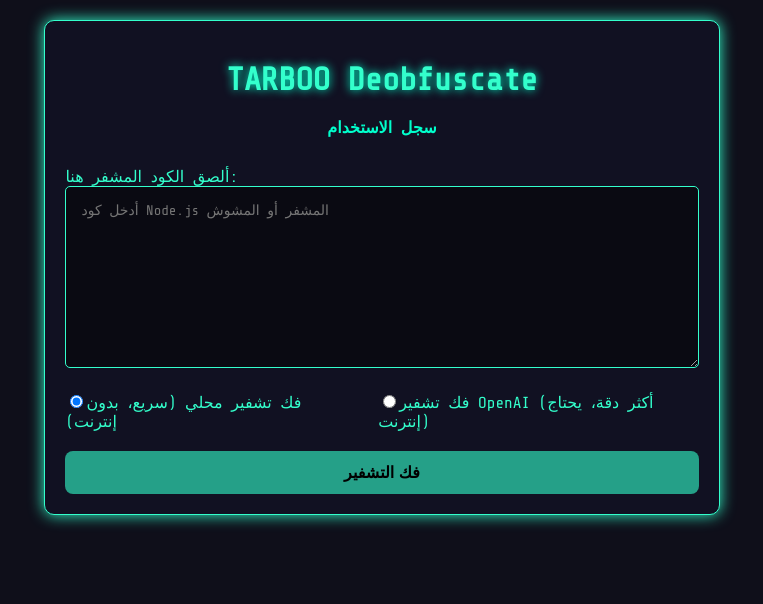
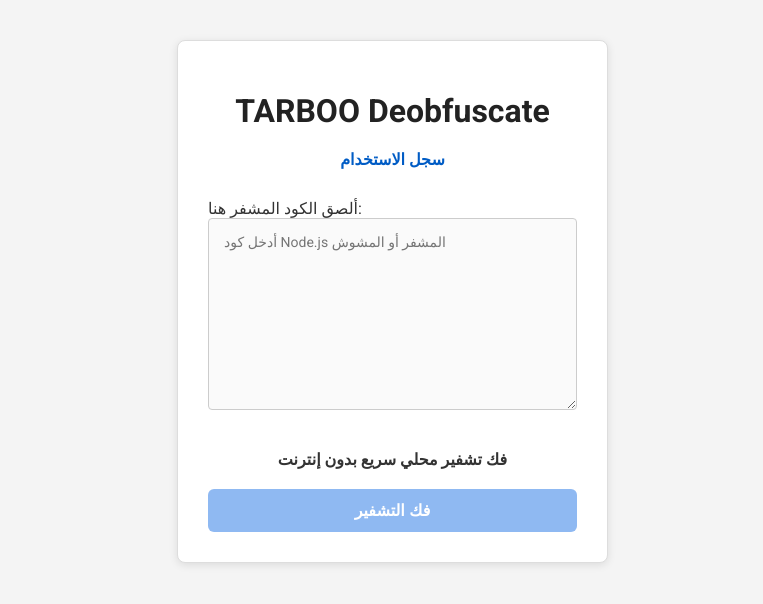
Before and after one commit to Tarboobot2888/tarboo_deobfuscate, a Next.js app: page / in a window 1280 px wide. Shown: the top 604 px of the page, without its empty margins (258-1021 px from the left). Built offline with nearby package versions, Linux system fonts and the light colour scheme.

Commit message:
Remove OpenAI features and redesign UI

```diff
--- a/lib/openai.ts
+++ /dev/null
@@ -1,37 +0,0 @@
-// lib/openai.ts
-import axios from "axios";
-
-// مفتاح OpenAI مباشر
-const OPENAI_API_KEY = "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";
-
-export async function deobfuscateWithOpenAI(code: string): Promise<string> {
-  const prompt = `
-فك شفرة هذا الكود المشفر بجافاسكريبت node.js، وأعد كتابته بشكل واضح ومنسق:
-
-${code}
-
-أعد كتابة الكود المفكوك فقط بدون شرح.
-  `;
-
-  try {
-    const response = await axios.post(
-      "https://api.openai.com/v1/chat/completions",
-      {
-        model: "gpt-4o-mini",
-        messages: [{ role: "user", content: prompt }],
-        temperature: 0,
-        max_tokens: 2000,
-      },
-      {
-        headers: {
-          "Content-Type": "application/json",
-          Authorization: `Bearer ${OPENAI_API_KEY}`,
-        },
-      }
-    );
-
-    return response.data.choices[0].message.content || "لم يتم فك التشفير.";
-  } catch (error: any) {
-    return "حدث خطأ أثناء استخدام OpenAI: " + (error.message || "غير معروف");
-  }
-}
--- a/pages/api/openai-decode.ts
+++ /dev/null
@@ -1,22 +0,0 @@
-// pages/api/openai-decode.ts
-import type { NextApiRequest, NextApiResponse } from "next";
-import { deobfuscateWithOpenAI } from "../../lib/openai";
-
-export default async function handler(req: NextApiRequest, res: NextApiResponse) {
-  if (req.method !== "POST") {
-    return res.status(405).json({ error: "Method not allowed" });
-  }
-
-  const { code } = (req as any).body;
-
-  if (!code) {
-    return res.status(400).json({ error: "Code is required" });
-  }
-
-  try {
-    const decoded = await deobfuscateWithOpenAI(code);
-    res.status(200).json({ decoded });
-  } catch (error: any) {
-    res.status(500).json({ error: error.message || "Unknown error" });
-  }
-}
--- a/pages/index.tsx
+++ b/pages/index.tsx
@@ -8,7 +8,6 @@
   const [code, setCode] = useState("");
   const [output, setOutput] = useState("");
   const [loading, setLoading] = useState(false);
-  const [method, setMethod] = useState<"local" | "openai">("local");
   const [error, setError] = useState<string | null>(null);
 
   // سجل الاستخدام في localStorage
@@ -17,7 +16,7 @@
       const history = JSON.parse(localStorage.getItem("history") || "[]");
       localStorage.setItem(
         "history",
-        JSON.stringify([{ input: code, output, method, timestamp: Date.now() }, ...history].slice(0, 30))
+        JSON.stringify([{ input: code, output, method: 'local', timestamp: Date.now() }, ...history].slice(0, 30))
       );
     }
   }, [output]);
@@ -27,13 +26,8 @@
   setOutput("");
   setLoading(true);
   try {
-    if (method === "local") {
-      const response = await axios.post("/api/deobfuscate-local", { code });
-      setOutput(response.data.decoded);
-    } else {
-      const response = await axios.post("/api/openai-decode", { code });
-      setOutput(response.data.decoded);
-    }
+    const response = await axios.post("/api/deobfuscate-local", { code });
+    setOutput(response.data.decoded);
   } catch (e: any) {
     setError(e.message || "حدث خطأ أثناء فك التشفير");
   }
@@ -59,24 +53,7 @@
           placeholder="أدخل كود Node.js المشفر أو المشوش"
         />
 
-        <div className="method-select">
-          <label>
-            <input
-              type="radio"
-              checked={method === "local"}
-              onChange={() => setMethod("local")}
-            />
-            فك تشفير محلي (سريع، بدون إنترنت)
-          </label>
-          <label>
-            <input
-              type="radio"
-              checked={method === "openai"}
-              onChange={() => setMethod("openai")}
-            />
-            فك تشفير OpenAI (أكثر دقة، يحتاج إنترنت)
-          </label>
-        </div>
+        <p className="method-info">فك تشفير محلي سريع بدون إنترنت</p>
 
         <button onClick={handleDecode} disabled={loading || !code.trim()}>
           {loading ? "جاري فك التشفير..." : "فك التشفير"}
--- a/styles/globals.css
+++ b/styles/globals.css
@@ -1,10 +1,10 @@
 /* globals.css */
-@import url('https://fonts.googleapis.com/css2?family=Share+Tech+Mono&display=swap');
+@import url('https://fonts.googleapis.com/css2?family=Roboto:wght@400;700&display=swap');
 
 body {
-  background-color: #0f0f1a;
-  color: #33ffcc;
-  font-family: 'Share Tech Mono', monospace, monospace;
+  background: #f4f4f4;
+  color: #333;
+  font-family: 'Roboto', sans-serif;
   margin: 0;
   padding: 0;
   min-height: 100vh;
@@ -14,20 +14,20 @@
 }
 
 .container {
-  max-width: 900px;
+  max-width: 800px;
   width: 90%;
-  margin: 20px auto;
-  background: #111122;
-  border: 1px solid #33ffcc;
-  border-radius: 10px;
-  padding: 20px;
-  box-shadow: 0 0 15px #33ffcc;
+  margin: 40px auto;
+  background: #fff;
+  border: 1px solid #ddd;
+  border-radius: 8px;
+  padding: 30px;
+  box-shadow: 0 2px 8px rgba(0,0,0,0.1);
 }
 
 h1 {
   text-align: center;
   margin-bottom: 20px;
-  text-shadow: 0 0 10px #00ffcc;
+  color: #222;
 }
 
 nav {
@@ -36,7 +36,7 @@
 }
 
 nav a {
-  color: #00ffcc;
+  color: #005cc5;
   text-decoration: none;
   font-weight: bold;
   margin: 0 15px;
@@ -44,15 +44,15 @@
 }
 
 nav a:hover {
-  color: #66ffff;
+  color: #003d80;
 }
 
 .code-input, .code-output, pre {
-  background: #0a0a12;
-  border: 1px solid #33ffcc;
-  border-radius: 5px;
-  color: #33ffcc;
-  font-family: 'Share Tech Mono', monospace;
+  background: #fafafa;
+  border: 1px solid #ccc;
+  border-radius: 4px;
+  color: #222;
+  font-family: 'Roboto', monospace;
   padding: 15px;
   white-space: pre-wrap;
   word-break: break-word;
@@ -64,51 +64,46 @@
   resize: vertical;
 }
 
-.method-select {
+.method-info {
   margin-bottom: 20px;
-  display: flex;
-  gap: 30px;
-}
-
-.method-select label {
-  cursor: pointer;
-  user-select: none;
+  font-weight: bold;
+  text-align: center;
 }
 
 button {
-  background: #33ffcc;
+  background: #005cc5;
   border: none;
-  color: #000;
+  color: #fff;
   padding: 12px 25px;
   font-weight: bold;
   cursor: pointer;
-  border-radius: 8px;
+  border-radius: 6px;
   font-size: 16px;
   transition: background 0.3s ease;
   width: 100%;
 }
 
 button:disabled {
-  background: #33ffcc99;
+  background: #8fb9f2;
   cursor: not-allowed;
 }
 
 button:hover:not(:disabled) {
-  background: #00ccaa;
+  background: #004b9f;
 }
 
 .error {
-  color: #ff4444;
+  color: #cc0000;
   font-weight: bold;
   margin-bottom: 20px;
 }
 
 .history-item {
-  border: 1px solid #33ffcc;
+  border: 1px solid #ddd;
   border-radius: 8px;
   padding: 15px;
   margin-bottom: 15px;
-  background: #121225;
+  background: #fdfdfd;
 }
 
 .history-item details summary {
@@ -119,11 +114,11 @@
 }
 
 .clear-btn {
-  background: #ff4444;
+  background: #cc0000;
   color: #fff;
   margin-top: 20px;
 }
 
 .clear-btn:hover {
-  background: #cc0000;
+  background: #a00000;
 }
```
Also changed, not shown: 1 other file (tests, documents, lock files or other folders).
